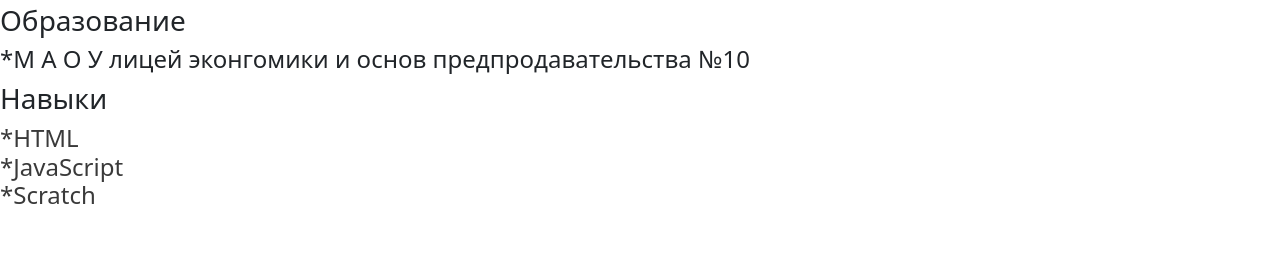
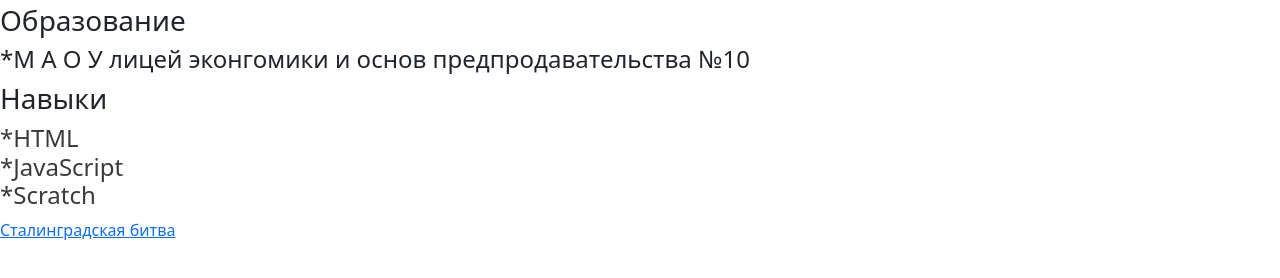
Before and after one commit to Niikho/Niikho.github.io, a plain HTML site: page index.html in a window 1280 px wide. Shown: the part 162-440 px from the top of the page. Drawn offline with nearby package versions, Linux system fonts and the light colour scheme.

Commit message:
Update index.html

```diff
--- a/index.html
+++ b/index.html
@@ -17,6 +17,7 @@
    <h4 style="text-align:left;">  *М А О У лицей эконгомики и основ предпродавательства №10</h4>
    <h3 style="text-align:left;">Навыки</h3>
    <h4 style="color:rgb(58, 58, 58);">*HTML<br>*JavaScript<br>*Scratch</h4>
+    <a href="https://sites.google.com/view/stalingraskayabitva/%D0%B3%D0%BB%D0%B0%D0%B2%D0%BD%D0%B0%D1%8F-%D1%81%D1%82%D1%80%D0%B0%D0%BD%D0%B8%D1%86%D0%B0">Сталинградская битва</a>
    <script src="https://cdn.jsdelivr.net/npm/bootstrap@5.3.0-alpha1/dist/js/bootstrap.bundle.min.js" integrity="sha384-w76AqPfDkMBDXo30jS1Sgez6pr3x5MlQ1ZAGC+nuZB+EYdgRZgiwxhTBTkF7CXvN" crossorigin="anonymous"></script>
   </body>
 </html>
```
